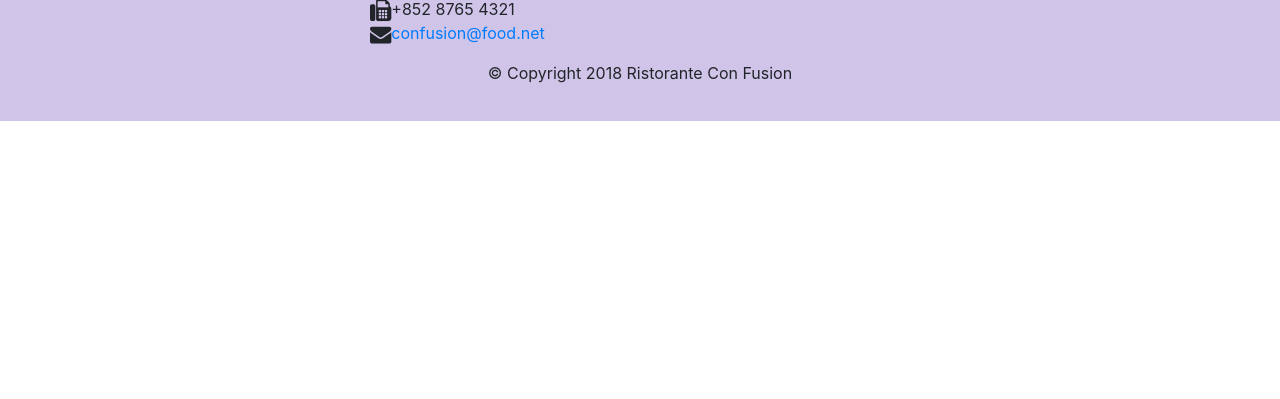
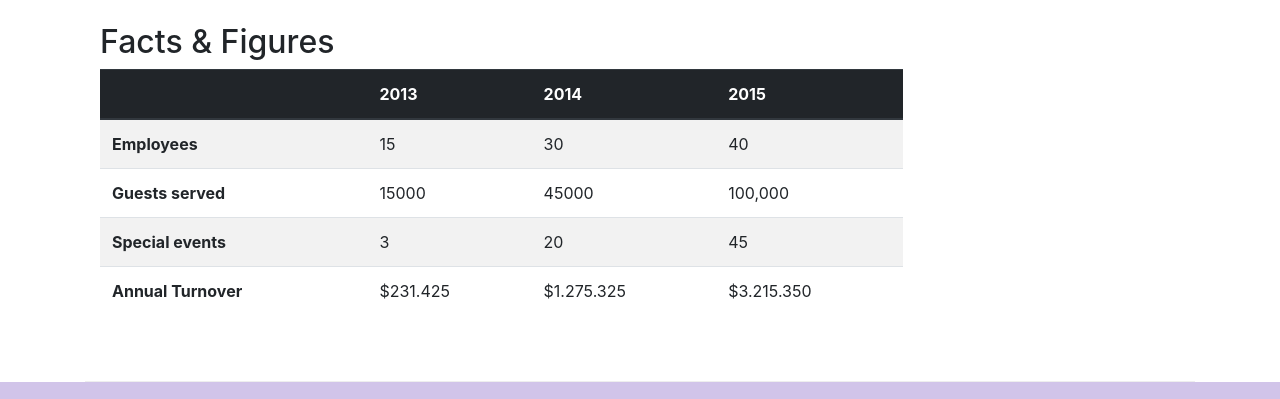
Before and after one commit to julienb86/bootstrap, a website: page aboutus.html in a window 1280 px wide. Shown: the part 1705-2104 px from the top of the page. Before the commit the page ends 1826 px from the top, so only its background shows below. Drawn offline with nearby package versions, Linux system fonts and the light colour scheme.

Commit message:
tables and cards

```diff
--- a/aboutus.html
+++ b/aboutus.html
@@ -64,9 +64,36 @@
                 <p>Started in 2010, Ristorante con Fusion quickly established itself as a culinary icon par excellence in Hong Kong. With its unique brand of world fusion cuisine that can be found nowhere else, it enjoys patronage from the A-list clientele in Hong Kong.  Featuring four of the best three-star Michelin chefs in the world, you never know what will arrive on your plate the next time you visit us.</p>
                 <p>The restaurant traces its humble beginnings to <em>The Frying Pan</em>, a successful chain started by our CEO, Mr. Peter Pan, that featured for the first time the world's best cuisines in a pan.</p>
             </div>
-            <div>
+            <div class="col-sm">
+                <div class="card">
+                    <h3 class="card-header bg-primary text-white">Facts At A Glance</h3>
+                    <div class="card-body">
+                        <dl class="row">
+                            <dt class="col-6">Started</dt>
+                            <dd class="col-6">3. feb 2013</dd>
+                            <dt class="col-6">Major Stake Holder</dt>
+                            <dd class="col-6">Hk fine foods inc.</dd>
+                            <dt class="col-6">Last Year Turnover</dt>
+                            <dd class="col-6">$1.230 325</dd>
+                            <dt class="col-6">Employees</dt>
+                            <dd class="col-6">40</dd>
+                        </dl>
+                    </div>
+                </div>
+            </div>
+            <div class="col-12">
+                <div class="card card-body bg-light">
+                    <blockquote class="blockquote">
+                        <p class="md-0">You better cut the pizza in four pieces because I'm not enough hungry to eat six.</p>
+                        <footer class="blockquote-footer">Yogi Berra,
+                            <cite title="source-title">The Wit and Wisdom of Yogi Berra, P. Pepe, Diversion Books, 2014</cite>
+                        </footer>
+                    </blockquote>
+                </div>
             </div>
         </div>
+
+
 
 
         <div class="row row-content">
@@ -82,6 +109,55 @@
                 <p  class=" d-none d-sm-block">Award winning three-star Michelin chef with wide International experience having worked closely with whos-who in the culinary world, he specializes in creating mouthwatering Indo-Italian fusion experiences. He says, <em>Put together the cuisines from the two craziest cultures, and you get a winning hit! Amma Mia!</em></p>
             </div>
        </div>
+       <div class="row row-content">
+                <div class="col-12 col-sm-9">
+                    <h2>Facts &amp; Figures</h2>
+                    <div class="table-responsive">
+                        <table class="table table-striped">
+                            <thead class="thead-dark">
+                                <tr>
+                                    <th>&nbsp;</th>
+                                    <th>2013</th>
+                                    <th>2014</th>
+                                    <th>2015</th>
+                                </tr>
+                            </thead>
+                            <tbody>
+                                <tr>
+                                    <th>Employees</th>
+                                    <td>15</td>
+                                    <td>30</td>
+                                    <td>40</td>
+                                </tr>
+
+                                <tr>
+                                    <th>Guests served</th>
+                                    <td>15000</td>
+                                    <td>45000</td>
+                                    <td>100,000</td>
+                                </tr>
+                                <tr>
+                                    <th>Special events</th>
+                                    <td>3</td>
+                                    <td>20</td>
+                                    <td>45</td>
+                                </tr>
+                                <tr>
+                                    <th>Annual Turnover</th>
+                                    <td>$231.425</td>
+                                    <td>$1.275.325</td>
+                                    <td>$3.215.350</td>
+                                </tr>
+                            </tbody>
+                        </table>
+                    </div>
+                </div>
+                <div class="col-12 col-sm-3">
+
+
+
+                </div>
+        </div>
 
     </div>
 
```
